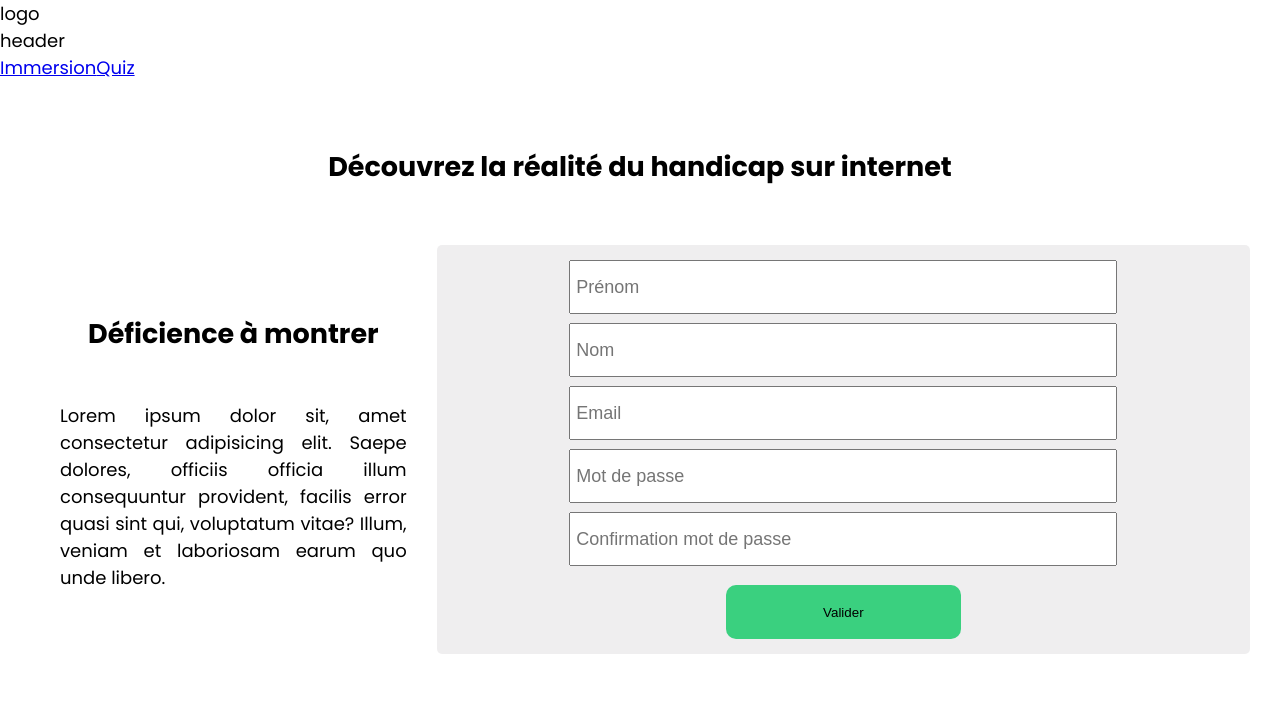
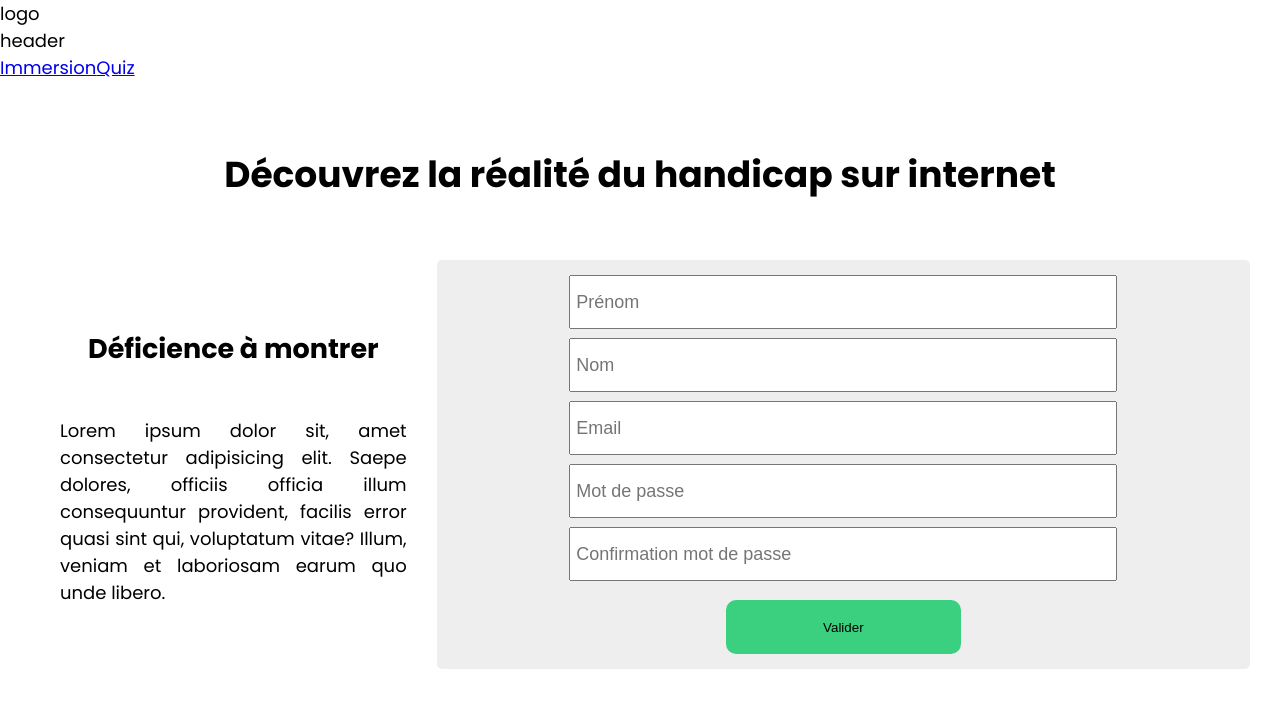
Before and after one commit to julien44830/equityweb, a React (Vite) app in the folder client/: page /immersion in a window 1280 px wide. Shown: the top 708 px of the page. Built offline with nearby package versions, Linux system fonts and the light colour scheme.

Commit message:
all sections can be read by nvda

```diff
--- a/client/src/components/TemplateForm.jsx
+++ b/client/src/components/TemplateForm.jsx
@@ -1,10 +1,10 @@
 function TemplateForm (){
     return (
         <section className="template-form">
-            <div className="text">
-                <h2>Déficience à montrer</h2>
-                <p>Lorem ipsum dolor sit, amet consectetur adipisicing elit. Saepe dolores, officiis officia illum consequuntur provident, facilis error quasi sint qui, voluptatum vitae? Illum, veniam et laboriosam earum quo unde libero.</p>
-            </div>
+            <aside className="text">
+                <h2 tabIndex="0">Déficience à montrer</h2>
+                <p tabIndex="0">Lorem ipsum dolor sit, amet consectetur adipisicing elit. Saepe dolores, officiis officia illum consequuntur provident, facilis error quasi sint qui, voluptatum vitae? Illum, veniam et laboriosam earum quo unde libero.</p>
+            </aside>
             <form className="form">
                 <input type="text" id="firstname" name="firstname" placeholder=" Prénom "/>
                 <input type="text" id="lastname" name="lastname" placeholder=" Nom "/>
--- a/client/src/pages/FormPage.jsx
+++ b/client/src/pages/FormPage.jsx
@@ -2,10 +2,10 @@ import TemplateForm from "../components/TemplateForm";
 
 function FormPage (){
     return (
-        <section className="formpage">
-        <h1>Découvrez la réalité du handicap sur internet</h1>
+        <main className="formpage">
+        <h1 tabIndex="0">Découvrez la réalité du handicap sur internet</h1>
         <TemplateForm />
-        </section>
+        </main>
         )
 }
 
```
